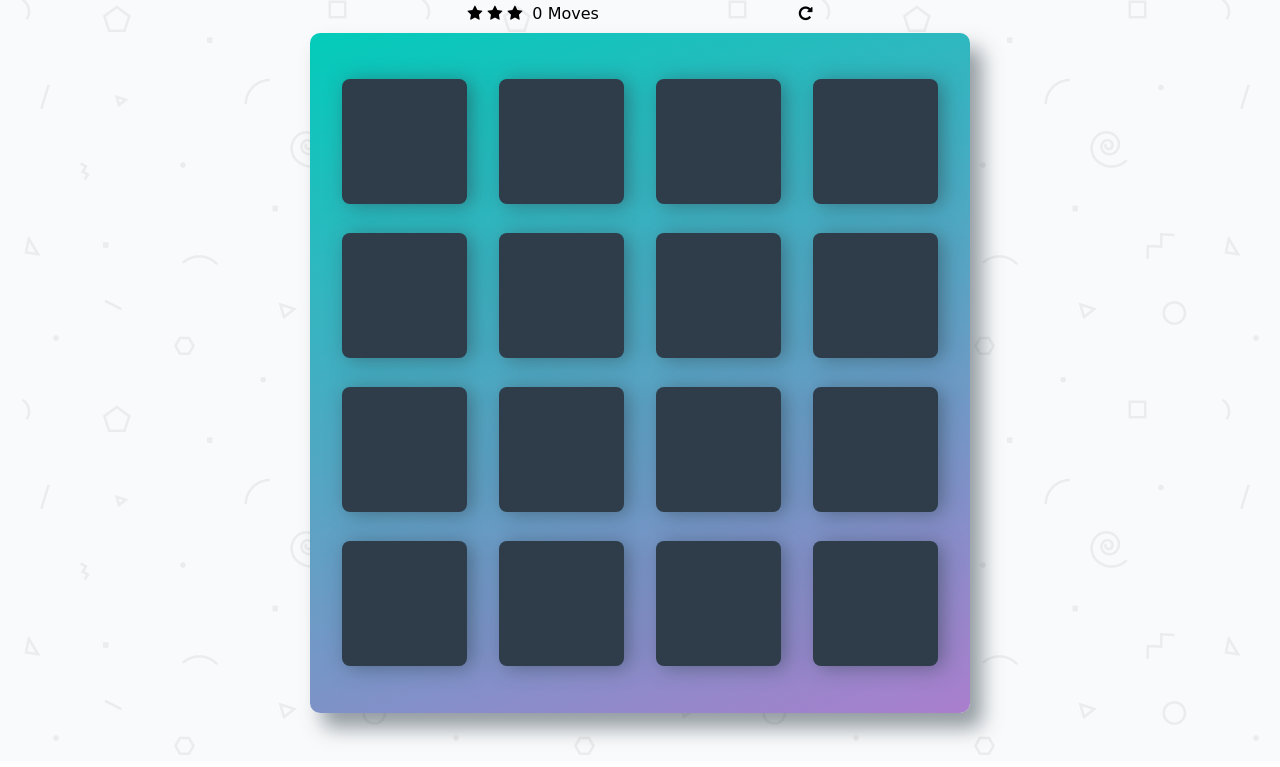
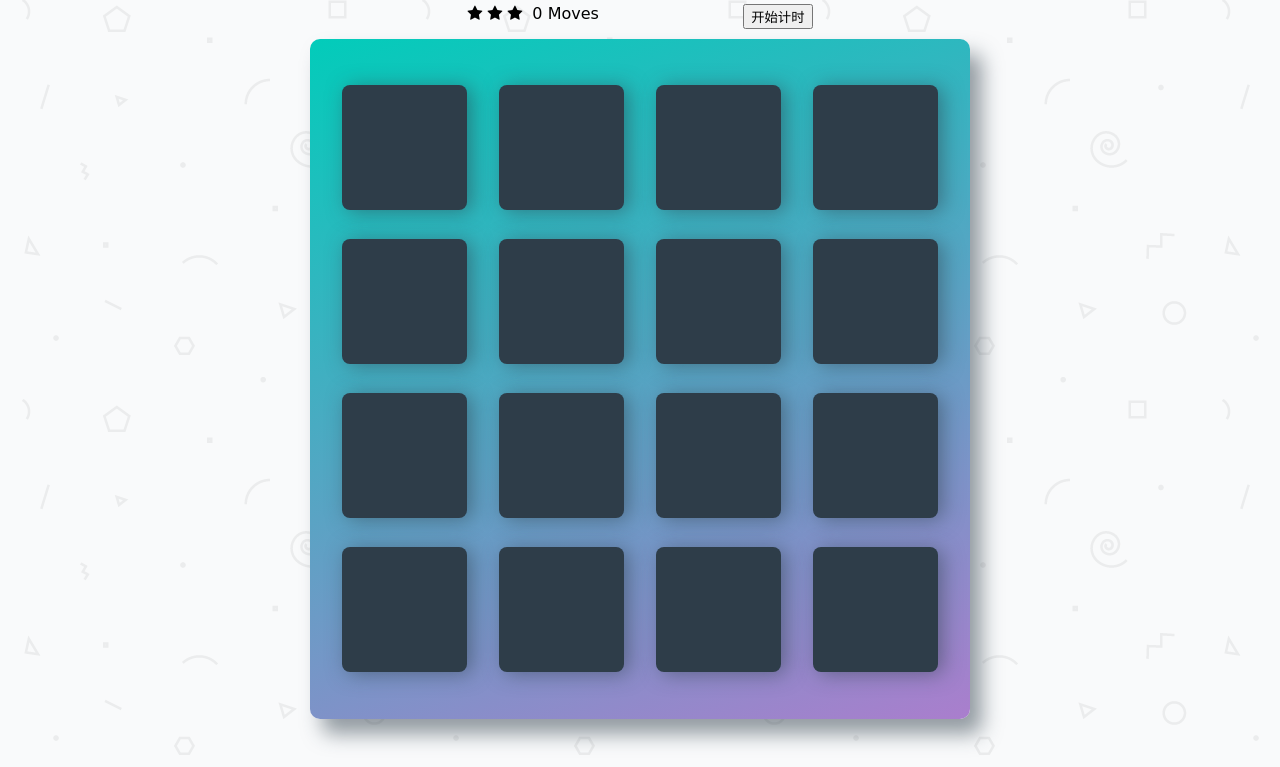
Before and after one commit to yishengzhishui/memory-game, a plain HTML site: page index.html in a window 1280 px wide. Shown: the part 120-887 px from the top of the page. Drawn offline with nearby package versions, Linux system fonts and the light colour scheme; a web font is replaced by a local one.

Commit message:
edit something

```diff
--- a/index.html
+++ b/index.html
@@ -27,7 +27,7 @@
         	<span class="moves">0</span> Moves
 
           <div class="restart">
-        		<i class="fa fa-repeat"></i>
+        		<button type="button" name="button">开始计时</button>
         	</div>
         </section>
 
--- a/js/app.js
+++ b/js/app.js
@@ -23,8 +23,6 @@ function shuffle(array) {
 
     return array;
 };
-
-
 /*
  * 设置一张卡片的事件监听器。 如果该卡片被点击：
  *  - 显示卡片的符号（将这个功能放在你从这个函数中调用的另一个函数中）
@@ -100,7 +98,7 @@ let lastNew = function(array,num) {
 let timeRecord = function(num) {
   $(".time").text(num) ;
   num = num + 1;
-  timef = setTimeout(function(){timeRecord(num)},1000)
+  timef = setTimeout(function(){timeRecord(num)},1000);
 };
 //暂停纪录时间
 let timeOver = function() {
@@ -110,6 +108,7 @@ let timeOver = function() {
 let disabledCards = function() {
   $(".deck").toggleClass("disabled");
 };
+//单个卡片暂停点击
 let disabledCard = function() {
   $(event.target).addClass("disabled");
 }
@@ -147,5 +146,4 @@ $("li").click(function(event) {
   setTimeout(function(){judgeCard(openCard,matchCard)}, 800); //setTimeout写法
   setTimeout(disabledCards,1200);
   setTimeout(function(){lastNew(matchCard,moveNum,timeNum)},2000);
-
 });
```
